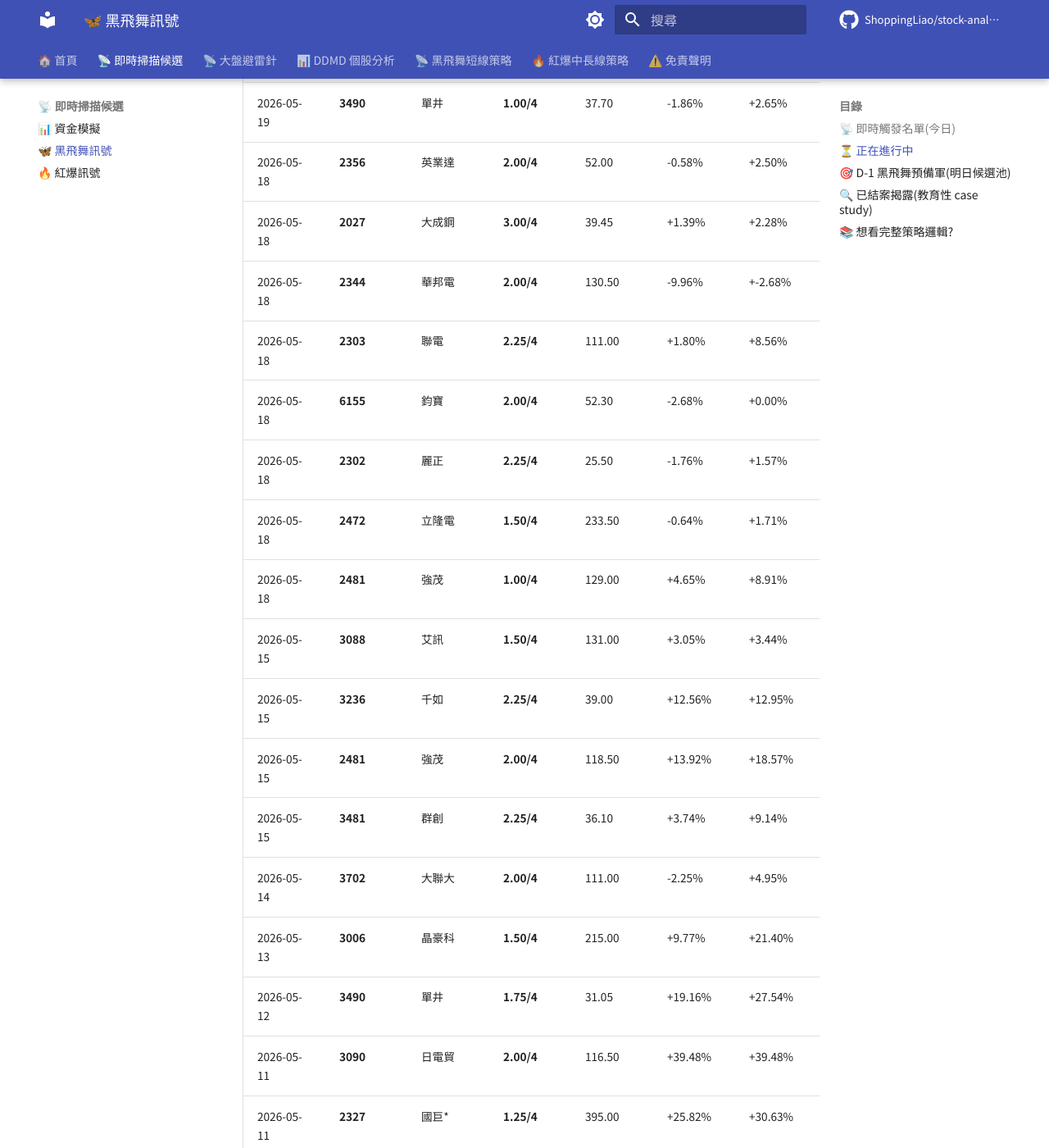
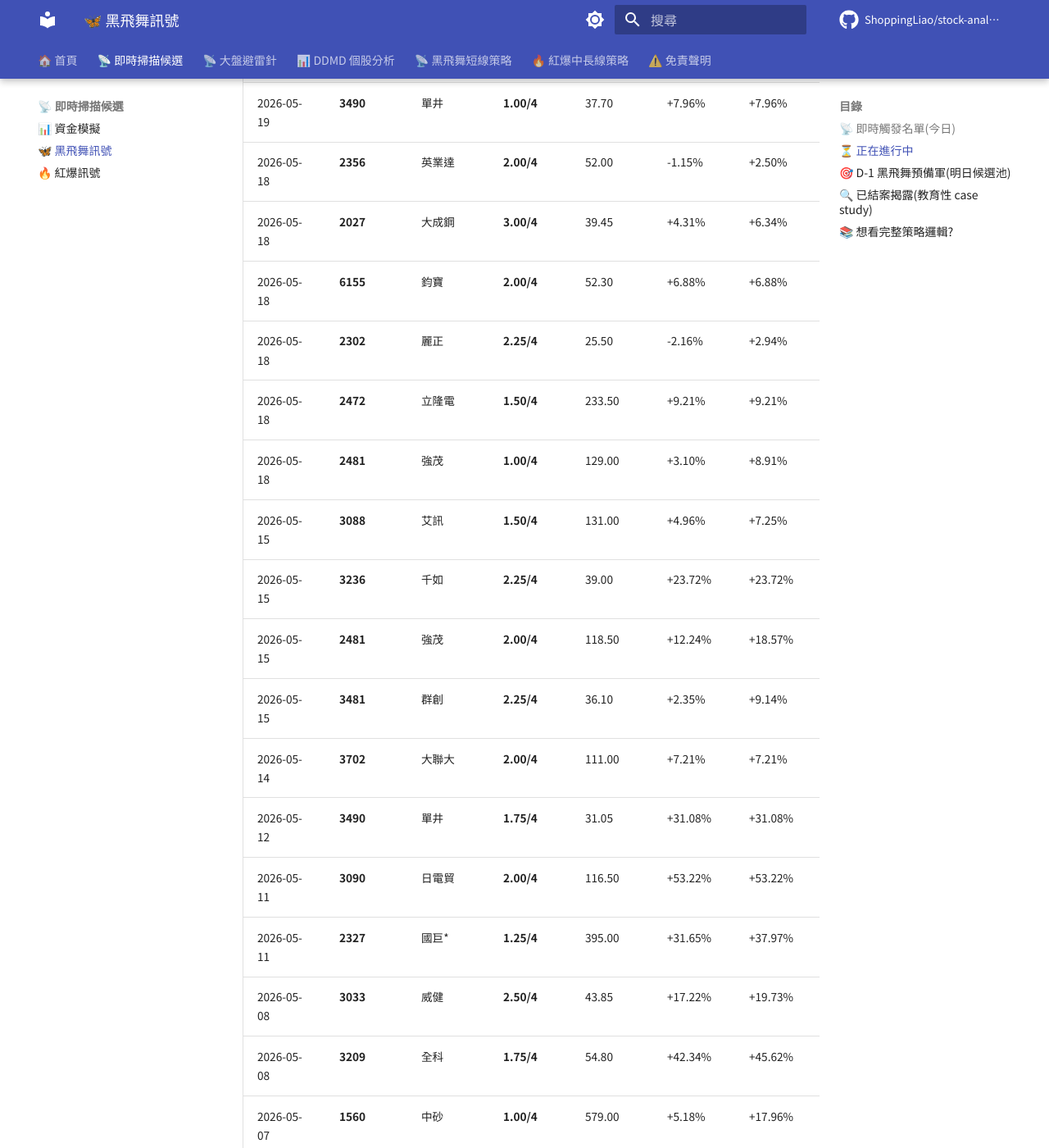
Before and after one commit to ShoppingLiao/stock-analysis-public, an MkDocs documentation site: the page built from docs/signals_black_butterfly.md, in a window 1280 px wide and 1400 px high, scrolled down 1478 px. Shown: the whole window at 82% size. Built offline with MkDocs 1.6.1 and Material for MkDocs 9.7.7, drawn with Linux system fonts in a browser that asks for light colours; comment, search, counter and statistics services are not loaded; some of the changed text lies outside the part shown.

Commit message:
docs(signals): update BB + RB + capital (2026-05-21)

```diff
--- a/docs/signals_black_butterfly.md
+++ b/docs/signals_black_butterfly.md
@@ -32,33 +32,30 @@
 
 | 觸發日 | 代號 | 公司 | TDMD | 進場 | 最新 % | MFE | MAE | 狀態 |
 |--------|------|------|------|------|--------|-----|-----|------|
-| 2026-05-20 | **3491** | 昇達科 | **1.50/4** | 1755.00 | — | — | — | ⏸️ 待入場 |
+| 2026-05-20 | **3491** | 昇達科 | **1.50/4** | 1755.00 | +5.41% | +6.27% | 1.99% | 🔵 追蹤中 |
 | 2026-05-20 | **9136** | 巨騰-DR | **1.50/4** | 11.40 | — | — | — | ⏸️ 待入場 |
 | 2026-05-20 | **3305** | 昇貿 | **2.00/4** | 135.50 | — | — | — | ⏸️ 待入場 |
-| 2026-05-20 | **6207** | 雷科 | **2.75/4** | 80.60 | — | — | — | ⏸️ 待入場 |
-| 2026-05-20 | **6147** | 頎邦 | **1.50/4** | 216.00 | — | — | — | ⏸️ 待入場 |
-| 2026-05-19 | **3490** | 單井 | **1.00/4** | 37.70 | -1.86% | +2.65% | -3.32% | 🔵 追蹤中 |
-| 2026-05-18 | **2356** | 英業達 | **2.00/4** | 52.00 | -0.58% | +2.50% | -1.54% | 🔵 追蹤中 |
-| 2026-05-18 | **2027** | 大成鋼 | **3.00/4** | 39.45 | +1.39% | +2.28% | -0.25% | 🔵 追蹤中 |
-| 2026-05-18 | **2344** | 華邦電 | **2.00/4** | 130.50 | -9.96% | +-2.68% | -9.96% | 🔵 追蹤中 |
-| 2026-05-18 | **2303** | 聯電 | **2.25/4** | 111.00 | +1.80% | +8.56% | 0.45% | 🔵 追蹤中 |
-| 2026-05-18 | **6155** | 鈞寶 | **2.00/4** | 52.30 | -2.68% | +0.00% | -5.93% | 🔵 追蹤中 |
-| 2026-05-18 | **2302** | 麗正 | **2.25/4** | 25.50 | -1.76% | +1.57% | -3.33% | 🔵 追蹤中 |
-| 2026-05-18 | **2472** | 立隆電 | **1.50/4** | 233.50 | -0.64% | +1.71% | -3.21% | 🔵 追蹤中 |
-| 2026-05-18 | **2481** | 強茂 | **1.00/4** | 129.00 | +4.65% | +8.91% | -1.94% | 🔵 追蹤中 |
-| 2026-05-15 | **3088** | 艾訊 | **1.50/4** | 131.00 | +3.05% | +3.44% | -1.91% | 🔵 追蹤中 |
-| 2026-05-15 | **3236** | 千如 | **2.25/4** | 39.00 | +12.56% | +12.95% | -4.74% | 🔵 追蹤中 |
-| 2026-05-15 | **2481** | 強茂 | **2.00/4** | 118.50 | +13.92% | +18.57% | -5.91% | 🔵 追蹤中 |
-| 2026-05-15 | **3481** | 群創 | **2.25/4** | 36.10 | +3.74% | +9.14% | -4.29% | 🔵 追蹤中 |
-| 2026-05-14 | **3702** | 大聯大 | **2.00/4** | 111.00 | -2.25% | +4.95% | -2.70% | 🔵 追蹤中 |
-| 2026-05-13 | **3006** | 晶豪科 | **1.50/4** | 215.00 | +9.77% | +21.40% | 6.28% | 🔵 追蹤中 |
-| 2026-05-12 | **3490** | 單井 | **1.75/4** | 31.05 | +19.16% | +27.54% | 1.45% | 🔵 追蹤中 |
-| 2026-05-11 | **3090** | 日電貿 | **2.00/4** | 116.50 | +39.48% | +39.48% | -3.43% | 🔵 追蹤中 |
-| 2026-05-11 | **2327** | 國巨* | **1.25/4** | 395.00 | +25.82% | +30.63% | -1.14% | 🔵 追蹤中 |
-| 2026-05-08 | **3033** | 威健 | **2.50/4** | 43.85 | +11.29% | +13.45% | -3.65% | 🔵 追蹤中 |
-| 2026-05-08 | **3209** | 全科 | **1.75/4** | 54.80 | +39.05% | +41.61% | 8.76% | 🔵 追蹤中 |
-| 2026-05-07 | **1560** | 中砂 | **1.00/4** | 579.00 | +11.23% | +17.96% | -1.90% | 🔵 追蹤中 |
-| 2026-05-06 | **6147** | 頎邦 | **2.75/4** | 175.50 | +22.79% | +25.93% | 0.28% | 🔵 追蹤中 |
+| 2026-05-20 | **6207** | 雷科 | **2.75/4** | 80.60 | +10.05% | +10.05% | 1.12% | 🔵 追蹤中 |
+| 2026-05-20 | **6147** | 頎邦 | **1.50/4** | 216.00 | +3.01% | +6.71% | 0.46% | 🔵 追蹤中 |
+| 2026-05-19 | **3490** | 單井 | **1.00/4** | 37.70 | +7.96% | +7.96% | -3.32% | 🔵 追蹤中 |
+| 2026-05-18 | **2356** | 英業達 | **2.00/4** | 52.00 | -1.15% | +2.50% | -3.08% | 🔵 追蹤中 |
+| 2026-05-18 | **2027** | 大成鋼 | **3.00/4** | 39.45 | +4.31% | +6.34% | -0.25% | 🔵 追蹤中 |
+| 2026-05-18 | **6155** | 鈞寶 | **2.00/4** | 52.30 | +6.88% | +6.88% | -5.93% | 🔵 追蹤中 |
+| 2026-05-18 | **2302** | 麗正 | **2.25/4** | 25.50 | -2.16% | +2.94% | -3.33% | 🔵 追蹤中 |
+| 2026-05-18 | **2472** | 立隆電 | **1.50/4** | 233.50 | +9.21% | +9.21% | -3.21% | 🔵 追蹤中 |
+| 2026-05-18 | **2481** | 強茂 | **1.00/4** | 129.00 | +3.10% | +8.91% | -1.94% | 🔵 追蹤中 |
+| 2026-05-15 | **3088** | 艾訊 | **1.50/4** | 131.00 | +4.96% | +7.25% | -1.91% | 🔵 追蹤中 |
+| 2026-05-15 | **3236** | 千如 | **2.25/4** | 39.00 | +23.72% | +23.72% | -4.74% | 🔵 追蹤中 |
+| 2026-05-15 | **2481** | 強茂 | **2.00/4** | 118.50 | +12.24% | +18.57% | -5.91% | 🔵 追蹤中 |
+| 2026-05-15 | **3481** | 群創 | **2.25/4** | 36.10 | +2.35% | +9.14% | -4.29% | 🔵 追蹤中 |
+| 2026-05-14 | **3702** | 大聯大 | **2.00/4** | 111.00 | +7.21% | +7.21% | -2.70% | 🔵 追蹤中 |
+| 2026-05-12 | **3490** | 單井 | **1.75/4** | 31.05 | +31.08% | +31.08% | 1.45% | 🔵 追蹤中 |
+| 2026-05-11 | **3090** | 日電貿 | **2.00/4** | 116.50 | +53.22% | +53.22% | -3.43% | 🔵 追蹤中 |
+| 2026-05-11 | **2327** | 國巨* | **1.25/4** | 395.00 | +31.65% | +37.97% | -1.14% | 🔵 追蹤中 |
+| 2026-05-08 | **3033** | 威健 | **2.50/4** | 43.85 | +17.22% | +19.73% | -3.65% | 🔵 追蹤中 |
+| 2026-05-08 | **3209** | 全科 | **1.75/4** | 54.80 | +42.34% | +45.62% | 8.76% | 🔵 追蹤中 |
+| 2026-05-07 | **1560** | 中砂 | **1.00/4** | 579.00 | +5.18% | +17.96% | -1.90% | 🔵 追蹤中 |
+| 2026-05-06 | **6147** | 頎邦 | **2.75/4** | 175.50 | +26.78% | +31.34% | 0.28% | 🔵 追蹤中 |
 
 
 ---
@@ -74,17 +71,14 @@
     - D 收盤站上 5MA
     歷史上大約 **30-50% D-1 候選會在隔天真的觸發**,其餘 fail 掉。
 
-**今日候選 7 檔**(按 20 日均量排序,只顯示 top 25):
+**今日候選 4 檔**(按 20 日均量排序,只顯示 top 25):
 
 | 代號 | 公司 | D-1 收 | 5MA | 距高 | 均量(張) |
 |------|------|--------|-----|------|---------|
-| **2327** | 國巨* | 497.0 | 467.1 | -3.7% | 53,760 |
-| **2464** | 盟立 | 135.0 | 125.6 | -3.9% | 29,198 |
-| **1727** | 中華化 | 87.5 | 84.4 | -5.6% | 19,062 |
-| **3305** | 昇貿 | 138.0 | 134.0 | -8.0% | 10,378 |
-| **3026** | 禾伸堂 | 365.0 | 346.8 | -5.4% | 7,799 |
-| **3615** | 安可 | 42.2 | 40.3 | -9.6% | 5,446 |
-| **3663** | 鑫科 | 78.6 | 75.0 | -8.6% | 5,034 |
+| **2355** | 敬鵬 | 59.1 | 57.3 | -8.9% | 24,775 |
+| **5425** | 台半 | 90.4 | 82.6 | -3.3% | 22,040 |
+| **8096** | 擎亞 | 108.0 | 104.4 | -4.8% | 16,672 |
+| **1582** | 信錦 | 107.0 | 105.5 | -9.7% | 7,938 |
 
 !!! warning "重要法律聲明"
     本段純粹揭露「**滿足 D-1 條件的標的**」,**絕非投資建議**。
@@ -102,10 +96,12 @@
     您**會看到很多 ❌ 停損案例,這是正常的**。
     重點不是「每筆都贏」,而是「失敗的小虧 + 勝出的大贏 = 期望值正」。
 
-**統計**:近 30 天 已結案 **42** 筆 — ✅ 停利 8 / ❌ 停損 34 / ⚪ 觀察期過 0
+**統計**:近 30 天 已結案 **45** 筆 — ✅ 停利 9 / ❌ 停損 36 / ⚪ 觀察期過 0
 
 | 觸發日 | 代號 | 公司 | TDMD | DDMD | 進場 | 停損 | 停利 | 結果 | 報酬 | MFE | MAE |
 |--------|------|------|------|------|------|------|------|------|------|-----|-----|
+| 2026-05-18 | **2344** | 華邦電 | **2.00** | — | 130.50 | 116.50 | 143.55 | 🟢 ❌ 停損 | -10.73% | +-2.68% | -14.18% |
+| 2026-05-18 | **2303** | 聯電 | **2.25** | — | 111.00 | 101.00 | 122.10 | 🟢 ❌ 停損 | -2.70% | +8.56% | -3.60% |
 | 2026-05-18 | **5536** | 聖暉* | **2.00** | — | 977.00 | 960.00 | 1074.70 | 🟢 ❌ 停損 | -1.74% | +1.54% | -7.68% |
 | 2026-05-18 | **6532** | 瑞耘 | **1.25** | — | 111.50 | 99.50 | 122.65 | 🟢 ❌ 停損 | -10.76% | +0.90% | -13.18% |
 | 2026-05-18 | **3357** | 臺慶科 | **1.00** | — | 220.50 | 212.00 | 242.55 | 🟢 ❌ 停損 | -3.85% | +2.04% | -8.39% |
@@ -113,8 +109,8 @@
 | 2026-05-15 | **2302** | 麗正 | **2.75** | — | 24.60 | 24.25 | 27.06 | 🔴 ✅ 停利 | +1.83% | +5.28% | -5.28% |
 | 2026-05-15 | **5328** | 華容 | **3.00** | — | 28.70 | 28.00 | 31.57 | 🟢 ❌ 停損 | -2.44% | +2.79% | -3.48% |
 | 2026-05-15 | **2337** | 旺宏 | **1.25** | — | 164.00 | 159.00 | 180.40 | 🟢 ❌ 停損 | -3.05% | +-0.61% | -6.71% |
+| 2026-05-14 | **4722** | 國精化 | **1.25** | — | 256.00 | 238.00 | 281.60 | 🟢 ❌ 停損 | -0.20% | +6.64% | -6.25% |
 | 2026-05-14 | **2467** | 志聖 | **1.75** | [17/20 →](https://shoppingliao.github.io/stock-analysis-public/reports/2467_%E5%BF%97%E8%81%96_DDMD_2026-05-18/) | 609.00 | 593.00 | 669.90 | 🟢 ❌ 停損 | -2.63% | +4.11% | -6.08% |
-| 2026-05-14 | **4722** | 國精化 | **1.25** | — | 256.00 | 238.00 | 281.60 | 🟢 ❌ 停損 | -0.20% | +6.64% | -6.25% |
 | 2026-05-14 | **6291** | 沛亨 | **1.50** | — | 505.00 | 485.50 | 555.50 | 🟢 ❌ 停損 | -3.86% | +0.79% | -9.21% |
 | 2026-05-13 | **2451** | 創見 | **2.00** | — | 325.50 | 317.50 | 358.05 | 🔴 ✅ 停利 | +3.23% | +7.99% | -1.69% |
 | 2026-05-13 | **2108** | 南帝 | **2.00** | — | 27.85 | 27.00 | 30.64 | 🟢 ❌ 停損 | -3.05% | +1.80% | -3.41% |
@@ -127,8 +123,9 @@
 | 2026-05-13 | **8299** | 群聯 | **1.25** | — | 2615.00 | 2540.00 | 2876.50 | 🔴 ✅ 停利 | +1.34% | +10.13% | 1.34% |
 | 2026-05-13 | **6016** | 康和證 | **2.00** | — | 23.30 | 22.75 | 25.63 | 🟢 ❌ 停損 | -2.36% | +3.65% | -4.72% |
 | 2026-05-13 | **6005** | 群益證 | **1.25** | — | 31.85 | 30.95 | 35.04 | 🟢 ❌ 停損 | -2.83% | +2.83% | -5.18% |
+| 2026-05-13 | **6278** | 台表科 | **1.25** | [10/20 →](https://shoppingliao.github.io/stock-analysis-public/reports/6278_%E5%8F%B0%E8%A1%A8%E7%A7%91_DDMD_2026-05-20/) | 204.00 | 197.50 | 224.40 | 🔴 ✅ 停利 | +2.94% | +10.78% | 0.49% |
 | 2026-05-13 | **2301** | 光寶科 | **2.00** | — | 211.50 | 209.00 | 232.65 | 🟢 ❌ 停損 | -1.18% | +-0.24% | -4.02% |
-| 2026-05-13 | **6278** | 台表科 | **1.25** | [10/20 →](https://shoppingliao.github.io/stock-analysis-public/reports/6278_%E5%8F%B0%E8%A1%A8%E7%A7%91_DDMD_2026-05-20/) | 204.00 | 197.50 | 224.40 | 🔴 ✅ 停利 | +2.94% | +10.78% | 0.49% |
+| 2026-05-13 | **3006** | 晶豪科 | **1.50** | — | 215.00 | 207.50 | 236.50 | 🔴 ✅ 停利 | +3.49% | +21.40% | 0.47% |
 | 2026-05-11 | **6257** | 矽格 | **0.50** | — | 212.00 | 201.50 | 233.20 | 🟢 ❌ 停損 | -0.71% | +6.60% | -3.77% |
 | 2026-05-11 | **3162** | 精確 | **1.50** | — | 90.50 | 85.60 | 99.55 | 🟢 ❌ 停損 | -5.41% | +0.66% | -8.18% |
 | 2026-05-11 | **2356** | 英業達 | **1.25** | — | 50.20 | 48.60 | 55.22 | 🟢 ❌ 停損 | -3.19% | +0.40% | -4.88% |
--- a/docs/signals_capital.md
+++ b/docs/signals_capital.md
@@ -17,9 +17,9 @@
 
 -   **💼 當前資金水位**
 
-    # 3,400,000
+    # 3,100,000
 
-    持倉 34 檔 × 100,000
+    持倉 31 檔 × 100,000
 
 -   **🌊 歷史最高水位**
 
@@ -29,40 +29,40 @@
 
 -   **🟢 已實現損益**
 
-    # -104,021
+    # -113,963
 
-    勝率 19.0% / 42 檔已平倉
+    勝率 20.0% / 45 檔已平倉
 
 -   **🟡 未實現損益**
 
-    # +193,131
+    # +287,737
 
-    持倉 34 檔(現價 vs 進場價)
+    持倉 31 檔(現價 vs 進場價)
 
 -   **📈 總損益**
 
-    # +89,110
+    # +173,774
 
-    報酬率 **+2.28%** _(分母 = 歷史最高水位 3,900,000)_
+    報酬率 **+4.46%** _(分母 = 歷史最高水位 3,900,000)_
 
 </div>
 
-> **💡 解讀**:這個策略歷史上**同時最多持有 39 檔**(在 2026-05-18),代表「玩這個策略至少要準備 **3,900,000 元**」才不會因資金不夠錯過訊號。當前只佔用 3,400,000(34 檔)。
+> **💡 解讀**:這個策略歷史上**同時最多持有 39 檔**(在 2026-05-18),代表「玩這個策略至少要準備 **3,900,000 元**」才不會因資金不夠錯過訊號。當前只佔用 3,100,000(31 檔)。
 
 ### 持倉中 — Top 5 獲利 / 虧損
 
 | 排名 | 代號 | 公司名 | 進場日 | 進場價 | 現價 | 損益 | 損益% |
 |------|------|--------|--------|--------|------|------|-------|
-| 🟢 | 3090 | 日電貿 | 2026-05-11 | 116.50 | 162.50 | **+39,485** | **+39.48%** |
-| 🟢 | 3209 | 全科 | 2026-05-08 | 54.80 | 76.20 | **+39,051** | **+39.05%** |
-| 🟢 | 2327 | 國巨* | 2026-05-11 | 395.00 | 497.00 | **+25,823** | **+25.82%** |
-| 🟢 | 6147 | 頎邦 | 2026-05-06 | 175.50 | 215.50 | **+22,792** | **+22.79%** |
-| 🟢 | 3490 | 單井 | 2026-05-12 | 31.05 | 37.00 | **+19,163** | **+19.16%** |
-| 🔴 | 2344 | 華邦電 | 2026-05-18 | 130.50 | 117.50 | **-9,962** | **-9.96%** |
-| 🔴 | 3663 | 鑫科 | 2026-05-21 | 82.40 | 78.60 | **-4,612** | **-4.61%** |
-| 🔴 | 3317 | 尼克森 | 2026-05-21 | 75.70 | 72.50 | **-4,227** | **-4.23%** |
-| 🔴 | 3615 | 安可 | 2026-05-21 | 43.55 | 42.25 | **-2,985** | **-2.99%** |
-| 🔴 | 3406 | 玉晶光 | 2026-05-21 | 573.00 | 557.00 | **-2,792** | **-2.79%** |
+| 🟢 | 3090 | 日電貿 | 2026-05-11 | 116.50 | 178.50 | **+53,219** | **+53.22%** |
+| 🟢 | 3209 | 全科 | 2026-05-08 | 54.80 | 78.00 | **+42,336** | **+42.34%** |
+| 🟢 | 2327 | 國巨* | 2026-05-11 | 395.00 | 520.00 | **+31,646** | **+31.65%** |
+| 🟢 | 3490 | 單井 | 2026-05-12 | 31.05 | 40.70 | **+31,079** | **+31.08%** |
+| 🟢 | 6147 | 頎邦 | 2026-05-06 | 175.50 | 222.50 | **+26,781** | **+26.78%** |
+| 🔴 | 2464 | 盟立 | 2026-05-21 | 136.50 | 124.50 | **-8,791** | **-8.79%** |
+| 🔴 | 3406 | 玉晶光 | 2026-05-21 | 573.00 | 550.00 | **-4,014** | **-4.01%** |
+| 🔴 | 9136 | 巨騰-DR | 2026-05-20 | 11.40 | 11.00 | **-3,509** | **-3.51%** |
+| 🔴 | 3305 | 昇貿 | 2026-05-21 | 139.00 | 135.00 | **-2,878** | **-2.88%** |
+| 🔴 | 2302 | 麗正 | 2026-05-18 | 25.50 | 24.95 | **-2,157** | **-2.16%** |
 
 !!! info "⚠️ 資金模擬說明"
     每檔固定投入 **100,000 元**(教育性質,實際操作會依 TDMD 評分動態調整部位)。
@@ -97,15 +97,15 @@
 
 -   **🟡 未實現損益**
 
-    # +27,477
+    # +255,988
 
     持倉 64 檔(現價 vs 進場價)
 
 -   **📈 總損益**
 
-    # +27,477
+    # +255,988
 
-    報酬率 **+0.43%** _(分母 = 歷史最高水位 6,400,000)_
+    報酬率 **+4.00%** _(分母 = 歷史最高水位 6,400,000)_
 
 </div>
 
@@ -115,16 +115,16 @@
 
 | 排名 | 代號 | 公司名 | 進場日 | 進場價 | 現價 | 損益 | 損益% |
 |------|------|--------|--------|--------|------|------|-------|
-| 🟢 | 3090 | 日電貿 | 2026-05-08 | 113.50 | 162.50 | **+43,172** | **+43.17%** |
-| 🟢 | 3055 | 蔚華科 | 2026-05-08 | 91.20 | 124.00 | **+35,965** | **+35.96%** |
-| 🟢 | 5464 | 霖宏 | 2026-05-11 | 52.60 | 67.50 | **+28,327** | **+28.33%** |
-| 🟢 | 2478 | 大毅 | 2026-05-07 | 80.10 | 96.30 | **+20,225** | **+20.22%** |
-| 🟢 | 3624 | 光頡 | 2026-05-15 | 76.20 | 90.00 | **+18,110** | **+18.11%** |
-| 🔴 | 1785 | 光洋科 | 2026-05-07 | 185.00 | 138.00 | **-25,405** | **-25.41%** |
-| 🔴 | 3532 | 台勝科 | 2026-05-07 | 263.00 | 202.00 | **-23,194** | **-23.19%** |
-| 🔴 | 3388 | 崇越電 | 2026-05-13 | 113.00 | 92.80 | **-17,876** | **-17.88%** |
+| 🟢 | 3090 | 日電貿 | 2026-05-08 | 113.50 | 178.50 | **+57,269** | **+57.27%** |
+| 🟢 | 5464 | 霖宏 | 2026-05-11 | 52.60 | 71.50 | **+35,932** | **+35.93%** |
+| 🟢 | 2478 | 大毅 | 2026-05-07 | 80.10 | 105.50 | **+31,710** | **+31.71%** |
+| 🟢 | 6834 | 天二科技 | 2026-05-08 | 48.10 | 60.60 | **+25,988** | **+25.99%** |
+| 🟢 | 3236 | 千如 | 2026-05-13 | 38.85 | 48.25 | **+24,196** | **+24.20%** |
+| 🔴 | 1785 | 光洋科 | 2026-05-07 | 185.00 | 142.50 | **-22,973** | **-22.97%** |
+| 🔴 | 3532 | 台勝科 | 2026-05-07 | 263.00 | 205.50 | **-21,863** | **-21.86%** |
 | 🔴 | 2342 | 茂矽 | 2026-05-07 | 45.95 | 38.25 | **-16,757** | **-16.76%** |
-| 🔴 | 6108 | 競國 | 2026-05-08 | 22.15 | 18.50 | **-16,479** | **-16.48%** |
+| 🔴 | 3388 | 崇越電 | 2026-05-13 | 113.00 | 96.90 | **-14,248** | **-14.25%** |
+| 🔴 | 6108 | 競國 | 2026-05-08 | 22.15 | 19.00 | **-14,221** | **-14.22%** |
 
 !!! info "⚠️ 資金模擬說明"
     每檔固定投入 **100,000 元**(教育性質,實際操作會依 TDMD 評分動態調整部位)。
@@ -151,21 +151,21 @@
 
 -   **🟢 已實現損益**
 
-    # -104,021
+    # -113,963
 
-    BB -104,021 + RB +0
+    BB -113,963 + RB +0
 
 -   **🟡 未實現損益**
 
-    # +209,193
+    # +543,724
 
-    BB +190,215 + RB +18,977
+    BB +287,737 + RB +255,988
 
 -   **📈 總損益**
 
-    # +105,172
+    # +429,761
 
-    報酬率 **+1.02%** _(分母 = 兩策略歷史最高水位)_
+    報酬率 **+4.17%** _(分母 = 兩策略歷史最高水位)_
 
 </div>
 
--- a/docs/signals_red_burst.md
+++ b/docs/signals_red_burst.md
@@ -14,7 +14,16 @@ D1 條件成立 → 當天 13:00 後直接進場(漲停則 D2 開盤)。進場
     本段僅揭露「滿足 D1 條件」的訊號,**不附進場價、不構成投資建議**。
     完整 setup(進場規則、結算規則)請看 [紅爆策略說明](about/strategy_red_burst.md)。
 
-*今日無新 D1 候選(可能全在持有部位內)。*
+**今日新候選 6 檔**(按量比降冪):
+
+| 代號 | 公司 | D1 收 | D1 高 | D1 量(張) | 20 日均量 | 量比 |
+|------|------|-------|-------|-----------|-----------|------|
+| **4908** | 前鼎 | 243.00 | 271.50 | 6,417 | 865 | **7.4x** |
+| **6127** | 九豪 | 53.00 | 56.60 | 69,221 | 12,040 | **5.8x** |
+| **4916** | 事欣科 | 89.90 | 89.90 | 36,512 | 7,571 | **4.8x** |
+| **2355** | 敬鵬 | 59.10 | 64.90 | 91,114 | 21,018 | **4.3x** |
+| **5285** | 界霖 | 80.40 | 80.60 | 4,775 | 1,289 | **3.7x** |
+| **2455** | 全新 | 400.50 | 414.00 | 27,557 | 8,988 | **3.1x** |
 
 ---
 
```
Also changed, not shown: other parts of docs/signals_capital.md (+2 -2 lines).
